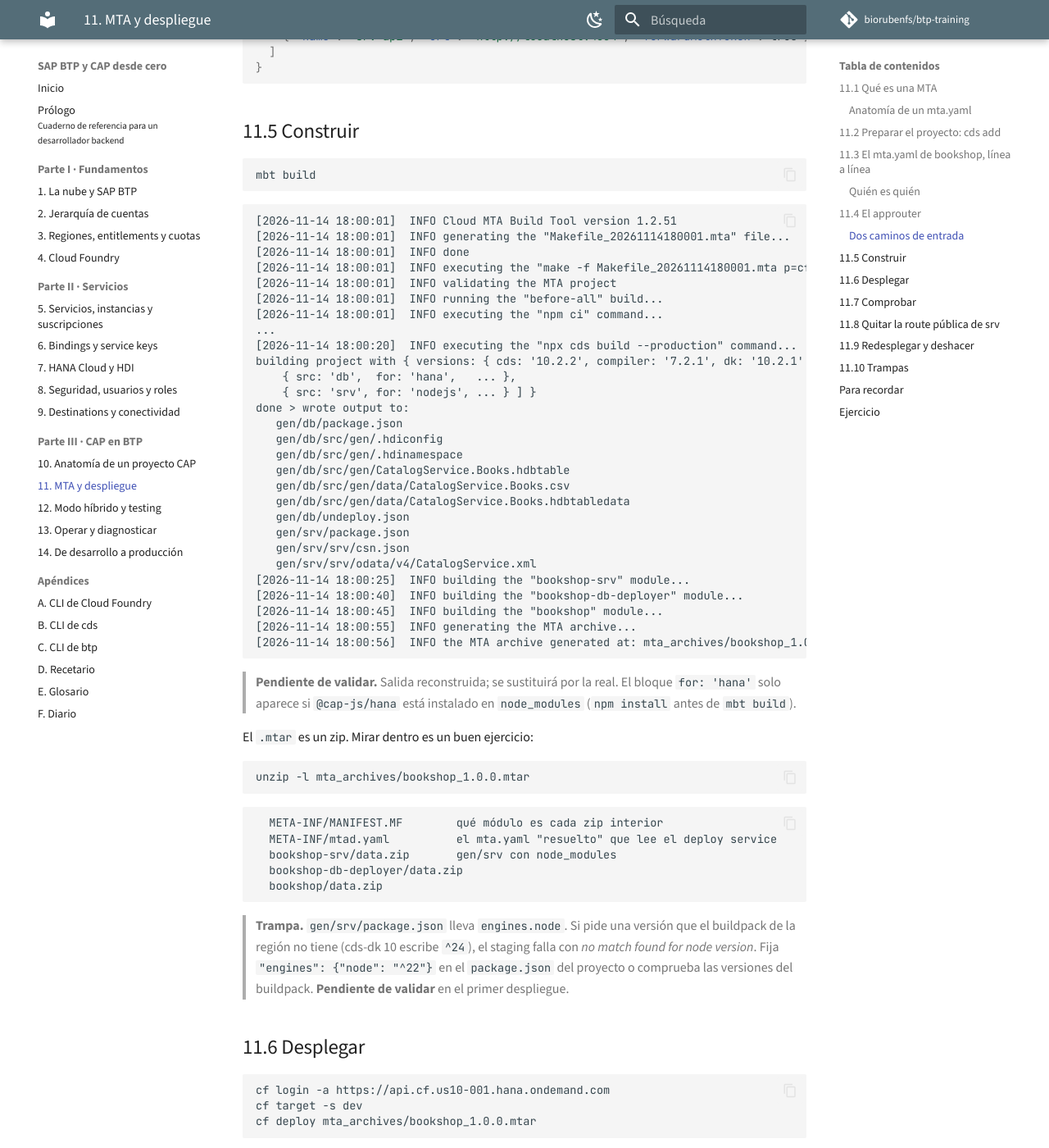
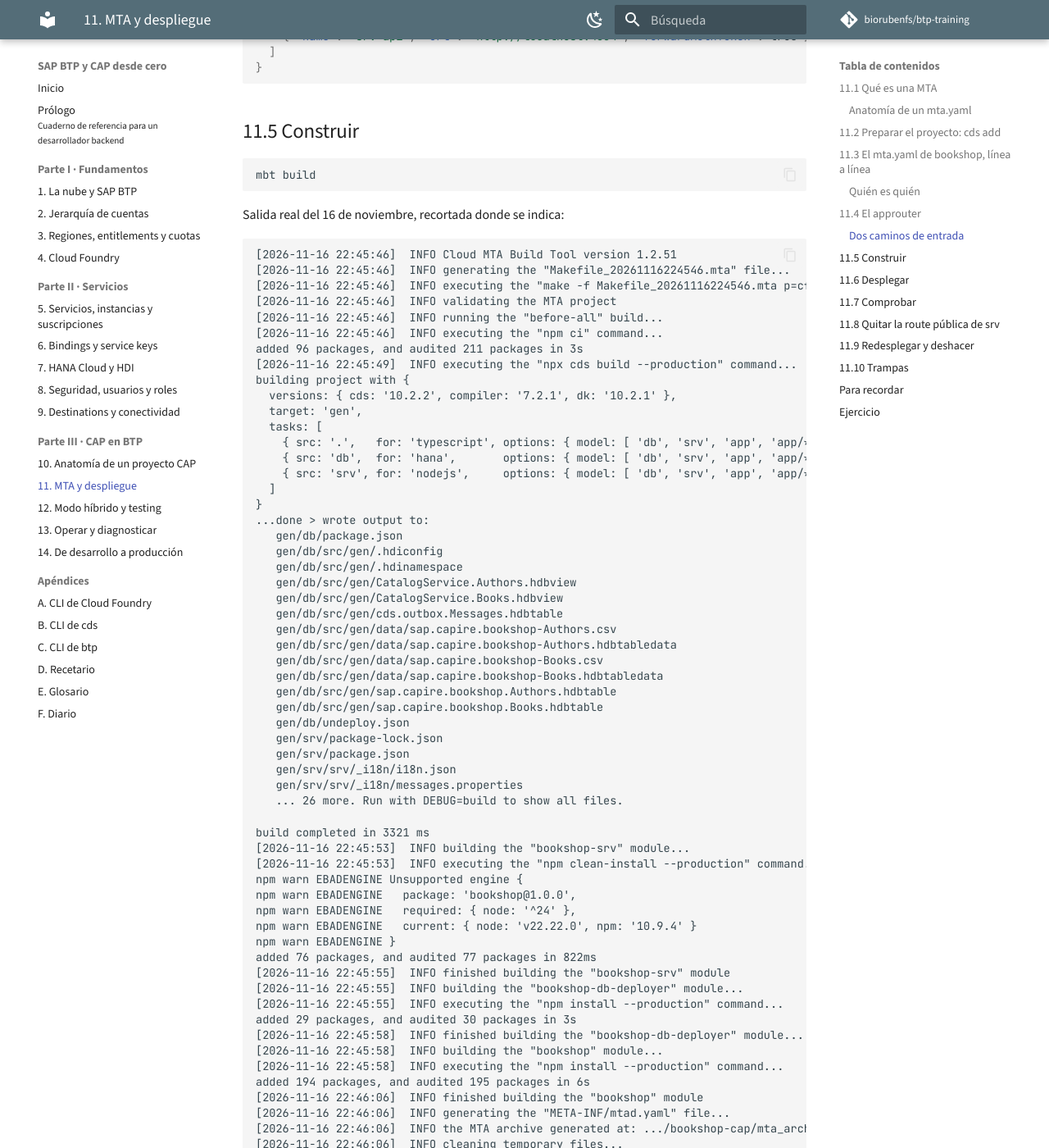
Before and after one commit to biorubenfs/btp-training, an MkDocs documentation site: the page built from libro-btp/11-mta-y-despliegue.md, in a window 1280 px wide and 1400 px high, scrolled down 13191 px. Shown: the whole window at 82% size. Built offline with MkDocs 1.6.1 and Material for MkDocs 9.7.7, drawn with Linux system fonts in a browser that asks for light colours; comment, search, counter and statistics services are not loaded; some of the changed text lies outside the part shown.

Commit message:
Capítulo 11.5 validado con el mbt build real: fases, contenido de gen/db y gen/srv, mtad.yaml y el origen del engines ^24
Co-Authored-By: Claude Fable 5.1 <noreply@anthropic.com>

````diff
--- a/libro-btp/11-mta-y-despliegue.md
+++ b/libro-btp/11-mta-y-despliegue.md
@@ -571,40 +571,103 @@ responde 401 si tiene `@requires`.
 mbt build
 ```
 
+Salida real del 16 de noviembre, recortada donde se indica:
+
 ```
-[2026-11-14 18:00:01]  INFO Cloud MTA Build Tool version 1.2.51
-[2026-11-14 18:00:01]  INFO generating the "Makefile_20261114180001.mta" file...
-[2026-11-14 18:00:01]  INFO done
-[2026-11-14 18:00:01]  INFO executing the "make -f Makefile_20261114180001.mta p=cf mtar= strict=true mode=" command...
-[2026-11-14 18:00:01]  INFO validating the MTA project
-[2026-11-14 18:00:01]  INFO running the "before-all" build...
-[2026-11-14 18:00:01]  INFO executing the "npm ci" command...
-...
-[2026-11-14 18:00:20]  INFO executing the "npx cds build --production" command...
-building project with { versions: { cds: '10.2.2', compiler: '7.2.1', dk: '10.2.1' }, target: 'gen', tasks: [
-    { src: 'db',  for: 'hana',   ... },
-    { src: 'srv', for: 'nodejs', ... } ] }
-done > wrote output to:
+[2026-11-16 22:45:46]  INFO Cloud MTA Build Tool version 1.2.51
+[2026-11-16 22:45:46]  INFO generating the "Makefile_20261116224546.mta" file...
+[2026-11-16 22:45:46]  INFO executing the "make -f Makefile_20261116224546.mta p=cf mtar= strict=true mode=" command...
+[2026-11-16 22:45:46]  INFO validating the MTA project
+[2026-11-16 22:45:46]  INFO running the "before-all" build...
+[2026-11-16 22:45:46]  INFO executing the "npm ci" command...
+added 96 packages, and audited 211 packages in 3s
+[2026-11-16 22:45:49]  INFO executing the "npx cds build --production" command...
+building project with {
+  versions: { cds: '10.2.2', compiler: '7.2.1', dk: '10.2.1' },
+  target: 'gen',
+  tasks: [
+    { src: '.',   for: 'typescript', options: { model: [ 'db', 'srv', 'app', 'app/*', '@sap/cds/srv/outbox', '.' ] } },
+    { src: 'db',  for: 'hana',       options: { model: [ 'db', 'srv', 'app', 'app/*', '@sap/cds/srv/outbox' ] } },
+    { src: 'srv', for: 'nodejs',     options: { model: [ 'db', 'srv', 'app', 'app/*', '@sap/cds/srv/outbox' ] } }
+  ]
+}
+...done > wrote output to:
    gen/db/package.json
    gen/db/src/gen/.hdiconfig
    gen/db/src/gen/.hdinamespace
-   gen/db/src/gen/CatalogService.Books.hdbtable
-   gen/db/src/gen/data/CatalogService.Books.csv
-   gen/db/src/gen/data/CatalogService.Books.hdbtabledata
+   gen/db/src/gen/CatalogService.Authors.hdbview
+   gen/db/src/gen/CatalogService.Books.hdbview
+   gen/db/src/gen/cds.outbox.Messages.hdbtable
+   gen/db/src/gen/data/sap.capire.bookshop-Authors.csv
+   gen/db/src/gen/data/sap.capire.bookshop-Authors.hdbtabledata
+   gen/db/src/gen/data/sap.capire.bookshop-Books.csv
+   gen/db/src/gen/data/sap.capire.bookshop-Books.hdbtabledata
+   gen/db/src/gen/sap.capire.bookshop.Authors.hdbtable
+   gen/db/src/gen/sap.capire.bookshop.Books.hdbtable
    gen/db/undeploy.json
+   gen/srv/package-lock.json
    gen/srv/package.json
-   gen/srv/srv/csn.json
-   gen/srv/srv/odata/v4/CatalogService.xml
-[2026-11-14 18:00:25]  INFO building the "bookshop-srv" module...
-[2026-11-14 18:00:40]  INFO building the "bookshop-db-deployer" module...
-[2026-11-14 18:00:45]  INFO building the "bookshop" module...
-[2026-11-14 18:00:55]  INFO generating the MTA archive...
-[2026-11-14 18:00:56]  INFO the MTA archive generated at: mta_archives/bookshop_1.0.0.mtar
+   gen/srv/srv/_i18n/i18n.json
+   gen/srv/srv/_i18n/messages.properties
+   ... 26 more. Run with DEBUG=build to show all files.
+
+build completed in 3321 ms
+[2026-11-16 22:45:53]  INFO building the "bookshop-srv" module...
+[2026-11-16 22:45:53]  INFO executing the "npm clean-install --production" command...
+npm warn EBADENGINE Unsupported engine {
+npm warn EBADENGINE   package: 'bookshop@1.0.0',
+npm warn EBADENGINE   required: { node: '^24' },
+npm warn EBADENGINE   current: { node: 'v22.22.0', npm: '10.9.4' }
+npm warn EBADENGINE }
+added 76 packages, and audited 77 packages in 822ms
+[2026-11-16 22:45:55]  INFO finished building the "bookshop-srv" module
+[2026-11-16 22:45:55]  INFO building the "bookshop-db-deployer" module...
+[2026-11-16 22:45:55]  INFO executing the "npm install --production" command...
+added 29 packages, and audited 30 packages in 3s
+[2026-11-16 22:45:58]  INFO finished building the "bookshop-db-deployer" module...
+[2026-11-16 22:45:58]  INFO building the "bookshop" module...
+[2026-11-16 22:45:58]  INFO executing the "npm install --production" command...
+added 194 packages, and audited 195 packages in 6s
+[2026-11-16 22:46:06]  INFO finished building the "bookshop" module
+[2026-11-16 22:46:06]  INFO generating the "META-INF/mtad.yaml" file...
+[2026-11-16 22:46:06]  INFO the MTA archive generated at: .../bookshop-cap/mta_archives/bookshop_1.0.0.mtar
+[2026-11-16 22:46:06]  INFO cleaning temporary files...
 ```
 
-> **Pendiente de validar.** Salida reconstruida; se sustituirá por la real.
-> El bloque `for: 'hana'` solo aparece si `@cap-js/hana` está instalado en
-> `node_modules` (`npm install` antes de `mbt build`).
+Qué está pasando, por fases:
+
+| Fase                              | Qué hace                                                                                                            |
+|-----------------------------------|---------------------------------------------------------------------------------------------------------------------|
+| `before-all`: `npm ci`            | Instala en la raíz según el `package-lock.json`. Por eso `cds add` sin `npm install` rompe aquí                     |
+| `before-all`: `cds build --production` | Tres tareas: `typescript` compila `srv/*.ts` con `tsconfig.cdsbuild.json`; `hana` escribe `gen/db`; `nodejs` escribe `gen/srv` |
+| Módulo `bookshop-srv`             | `npm clean-install --production` **dentro de `gen/srv`**: instala solo `dependencies` (sin `tsx`, sin `typescript`) y lo empaqueta |
+| Módulo `bookshop-db-deployer`     | Lo mismo en `gen/db`: `@sap/hdi-deploy` y el driver `hdb`                                                          |
+| Módulo `bookshop`                 | Lo mismo en `.deploy/app-router`: `@sap/approuter` con sus 194 paquetes. Deja un `package-lock.json` ahí, que va a git |
+| `mtad.yaml`                       | El `mta.yaml` "resuelto" para el deploy service                                                                     |
+
+Lo que hay en `gen/db` merece una mirada, porque es la traducción del
+modelo CDS a objetos de HANA:
+
+| Fichero                                   | Qué es                                                                                     |
+|-------------------------------------------|--------------------------------------------------------------------------------------------|
+| `sap.capire.bookshop.Books.hdbtable`      | Una entidad de `db/schema.cds` → una **tabla**                                             |
+| `CatalogService.Books.hdbview`            | Una proyección del servicio → una **vista** sobre la tabla. El servicio no lee tablas, lee vistas |
+| `cds.outbox.Messages.hdbtable`            | Tabla del *outbox* de CAP (mensajería asíncrona). No la has pedido; viene con el runtime     |
+| `data/sap.capire.bookshop-Books.csv` + `.hdbtabledata` | Los CSV iniciales y la instrucción de carga para HDI                            |
+| `.hdiconfig`, `.hdinamespace`             | Qué plugin de HDI trata cada extensión; el prefijo de nombres                               |
+| `undeploy.json`                           | Qué objetos puede borrar HDI si desaparecen del modelo                                      |
+
+Y en `gen/srv`, la comprobación que importa en un proyecto TypeScript:
+
+```
+gen/srv/srv/cat-service.js        ← el handler compilado (gracias a tsconfig.cdsbuild.json)
+gen/srv/srv/csn.json              ← el modelo compilado que lee CAP en runtime
+gen/srv/srv/odata/v4/CatalogService.xml
+gen/srv/@cds-models/...           ← los tipos de cds-typer, compilados a .js
+```
+
+Si `cat-service.js` no está, la app arrancará sin tu lógica y nadie avisará.
+Es la trampa 2 del capítulo 10.
 
 El `.mtar` es un zip. Mirar dentro es un buen ejercicio:
 
@@ -613,18 +676,28 @@ unzip -l mta_archives/bookshop_1.0.0.mtar
 ```
 
 ```
-  META-INF/MANIFEST.MF        qué módulo es cada zip interior
-  META-INF/mtad.yaml          el mta.yaml "resuelto" que lee el deploy service
-  bookshop-srv/data.zip       gen/srv con node_modules
-  bookshop-db-deployer/data.zip
-  bookshop/data.zip
+  Length      Name
+      472  META-INF/MANIFEST.MF          qué módulo es cada zip interior
+     1648  META-INF/mtad.yaml            el mta.yaml "resuelto" que lee el deploy service
+  7190206  bookshop/data.zip             .deploy/app-router con node_modules
+  2504988  bookshop-db-deployer/data.zip gen/db con node_modules
+  3861664  bookshop-srv/data.zip         gen/srv con node_modules
+       63  xs-security.json              el path del recurso bookshop-auth, copiado
 ```
 
-> **Trampa.** `gen/srv/package.json` lleva `engines.node`. Si pide una versión
-> que el buildpack de la región no tiene (cds-dk 10 escribe `^24`), el staging
-> falla con *no match found for node version*. Fija `"engines": {"node": "^22"}`
-> en el `package.json` del proyecto o comprueba las versiones del buildpack.
-> **Pendiente de validar** en el primer despliegue.
+El `mtad.yaml` es casi igual al `mta.yaml`, con dos diferencias que
+explican lo que son los tipos "bonitos": `type: nodejs` se ha convertido en
+`javascript.nodejs` y `type: hdb` en `com.sap.xs.hdi`. Los nombres cortos
+son alias que `mbt` traduce a los que entiende el deploy service.
+
+> **Trampa.** `cds build` escribe `"engines": { "node": "^24" }` en
+> `gen/srv/package.json` y `gen/db/package.json` aunque el `package.json`
+> del proyecto no tenga `engines`. De ahí el aviso `EBADENGINE` si tu Node
+> local es 22: es inofensivo en el build, pero en el staging el buildpack
+> de la región tiene que tener un Node 24 o fallará con *no match found for
+> node version*. En `us10` el `nodejs_buildpack` 1.9.7 lo trae. Si en otra
+> región no, pon `"engines": {"node": "^22"}` en el `package.json` del
+> proyecto: `cds build` respeta el valor si existe.
 
 ## 11.6 Desplegar
 
````
Also changed, not shown: libro-btp/A6-apendice-diario.md (+1 -0 lines).
